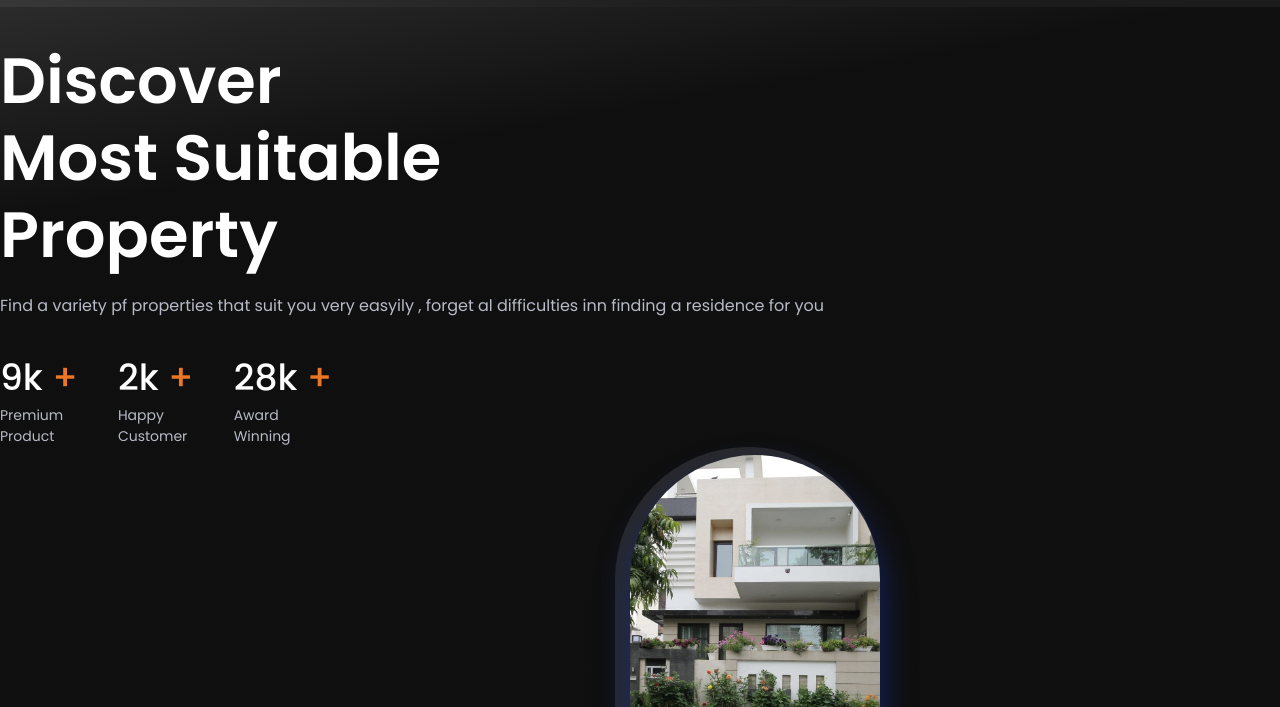
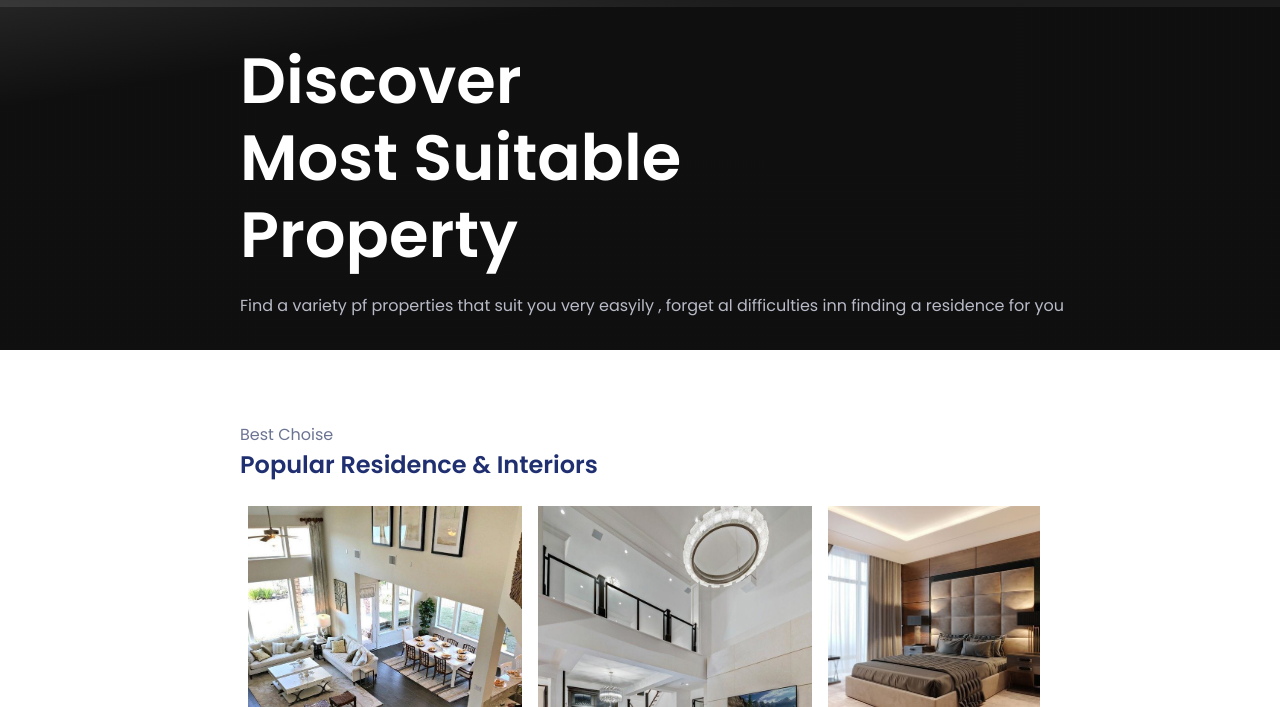
Before and after one commit to Anjanisom0213/Construction-website-, a plain HTML site: page index.html in a window 1280 px wide. Shown: the part 93-800 px from the top of the page. Drawn offline with nearby package versions, Linux system fonts and the light colour scheme.

Commit message:
changes done

```diff
--- a/css/styles.css
+++ b/css/styles.css
@@ -175,7 +175,10 @@ background-color: hsl(228, 4%, 15%);
 }
 /*=============== REUSABLE CSS CLASSES ===============*/
 .container {
-  max-width: 1024VH;
+  max-width: 1024vh;
+  padding-left: 30vh;
+  padding-right: 30vh;
+
 
 }
 
@@ -343,11 +346,13 @@ background-color: hsl(228, 4%, 15%);
   font-size: var(--biggest-font-size);
   line-height: 120%;
   margin-bottom: 1.25rem;
+  padding-left: 30vh;
 }
 
 .home__description {
   color: var(--text-color-light);
   margin-bottom: 2rem;
+  padding-left: 30vh;
 }
 
 .home__search {
@@ -401,16 +406,17 @@ background-color: hsl(228, 4%, 15%);
   display: flex;
   justify-content: end;
   margin-right: 50vh;
+}
 
 
-.home__orbe {
+/* .home__orbe {
   width: 265px;
   height: 284px;
   background: linear-gradient(180deg,
       hsl(0, 0%, 16%)93%,
       hsl(0, 0%, 67%)100%);
   border-radius: 135px 135px 0 0;
-}
+} */
 
 .home__img {
   position: absolute;
--- a/index.html
+++ b/index.html
@@ -17,7 +17,7 @@
         <link rel="stylesheet" href="css/styles.css">
         <link href="https://cdn.jsdelivr.net/npm/remixicon@3.5.0/fonts/remixicon.css" rel="stylesheet">
 
-        <title>Responsive real state website - Bedimcode</title>
+        <title>Space Alive|Home</title>
     </head>
     <body>
 
@@ -60,7 +60,7 @@
                      <button class="button"> Search  </button>
                    </form>  -->
 
-                   <div class="home__value">
+                   <!-- <div class="home__value">
                     <div>
                         <h1 class="home__value-number">
                            9k <span>+</span>
@@ -86,14 +86,14 @@
                         </span>
                     </div>
                  </div>
-                  </div>
+                  </div> -->
 
                   <div class="home__images">
                     <div class="home__orbe"></div>
                      <!-- photo change -->
-                    <div class="home__img">
+                    <!-- <div class="home__img">
                         <img src="img/front.jpg" alt=" home">
-                    </div>
+                    </div> -->
                   </div>
                 </div>
             </section>
```
